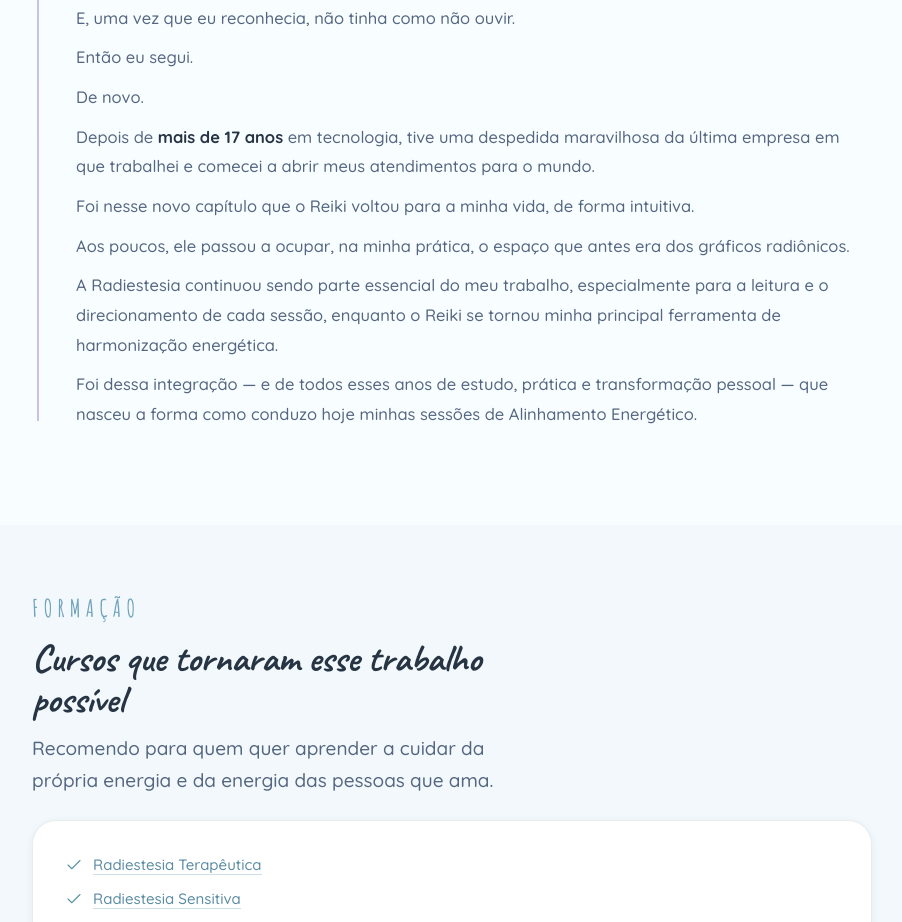
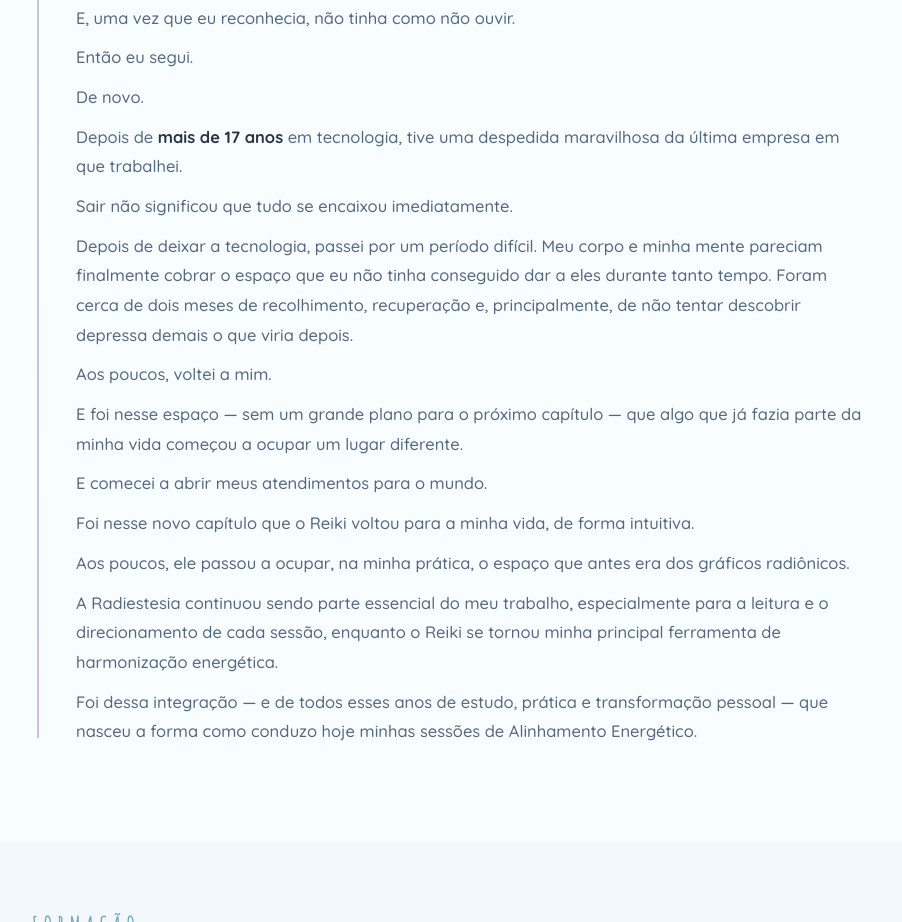
Before and after one commit to mileine/mileine, a plain HTML site: page tamie-site-preview/pt/about.html in a window 1280 px wide. Shown: the part 6679-7601 px from the top of the page, without its empty margins (188-1090 px from the left). Drawn offline with Linux system fonts and the light colour scheme.

Commit message:
❤️‍🩹 add recovery chapter to 2026 timeline

```diff
--- a/tamie-site-preview/pt/about.html
+++ b/tamie-site-preview/pt/about.html
@@ -178,7 +178,12 @@
         <p class="timeline__text">E, uma vez que eu reconhecia, não tinha como não ouvir.</p>
         <p class="timeline__text">Então eu segui.</p>
         <p class="timeline__text">De novo.</p>
-        <p class="timeline__text">Depois de <strong>mais de 17 anos</strong> em tecnologia, tive uma despedida maravilhosa da última empresa em que trabalhei e comecei a abrir meus atendimentos para o mundo.</p>
+        <p class="timeline__text">Depois de <strong>mais de 17 anos</strong> em tecnologia, tive uma despedida maravilhosa da última empresa em que trabalhei.</p>
+        <p class="timeline__text">Sair não significou que tudo se encaixou imediatamente.</p>
+        <p class="timeline__text">Depois de deixar a tecnologia, passei por um período difícil. Meu corpo e minha mente pareciam finalmente cobrar o espaço que eu não tinha conseguido dar a eles durante tanto tempo. Foram cerca de dois meses de recolhimento, recuperação e, principalmente, de não tentar descobrir depressa demais o que viria depois.</p>
+        <p class="timeline__text">Aos poucos, voltei a mim.</p>
+        <p class="timeline__text">E foi nesse espaço — sem um grande plano para o próximo capítulo — que algo que já fazia parte da minha vida começou a ocupar um lugar diferente.</p>
+        <p class="timeline__text">E comecei a abrir meus atendimentos para o mundo.</p>
         <p class="timeline__text">Foi nesse novo capítulo que o Reiki voltou para a minha vida, de forma intuitiva.</p>
         <p class="timeline__text">Aos poucos, ele passou a ocupar, na minha prática, o espaço que antes era dos gráficos radiônicos.</p>
         <p class="timeline__text">A Radiestesia continuou sendo parte essencial do meu trabalho, especialmente para a leitura e o direcionamento de cada sessão, enquanto o Reiki se tornou minha principal ferramenta de harmonização energética.</p>
```
Also changed, not shown: tamie-site-preview/about.html (+6 -1 lines).
